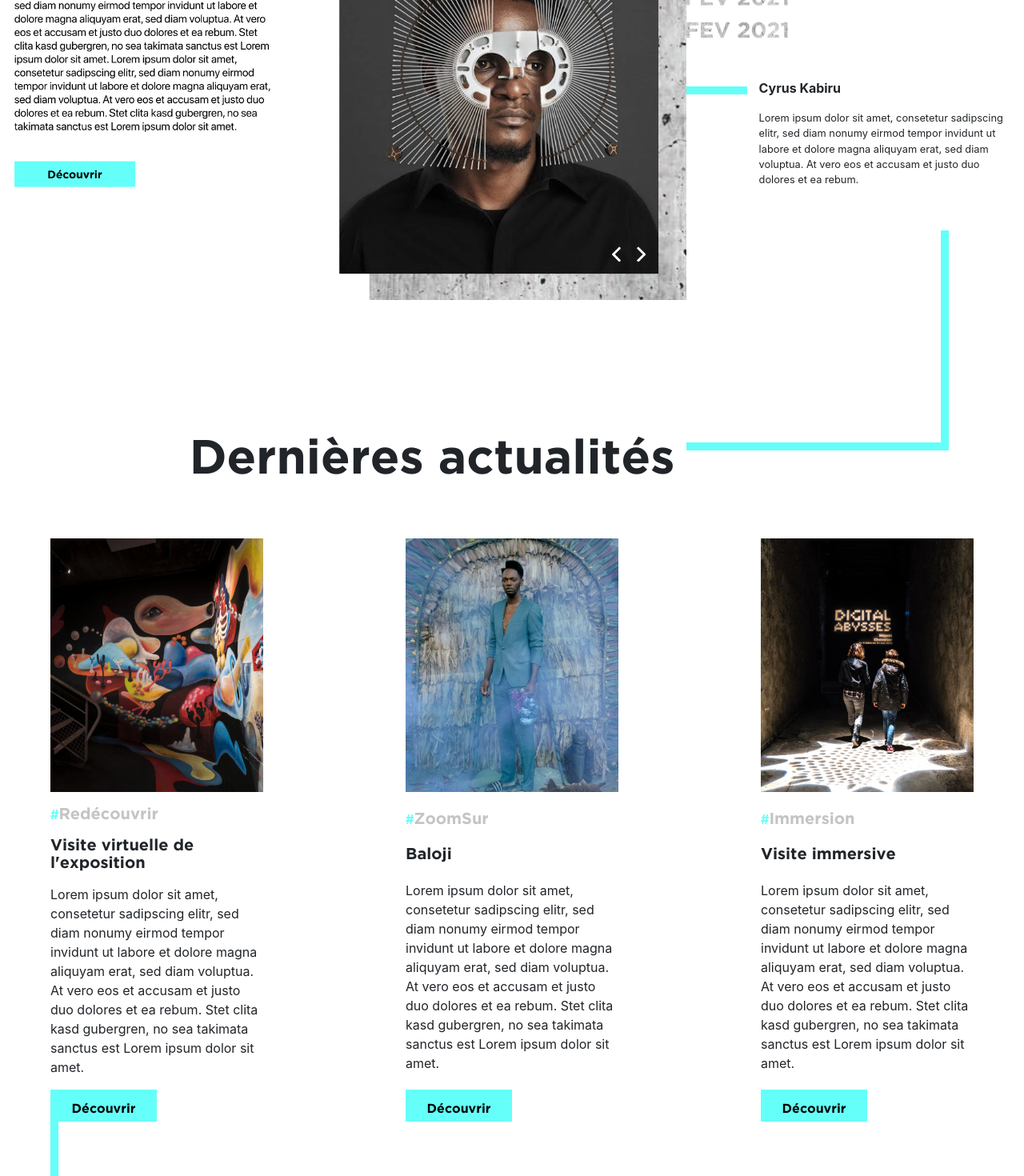
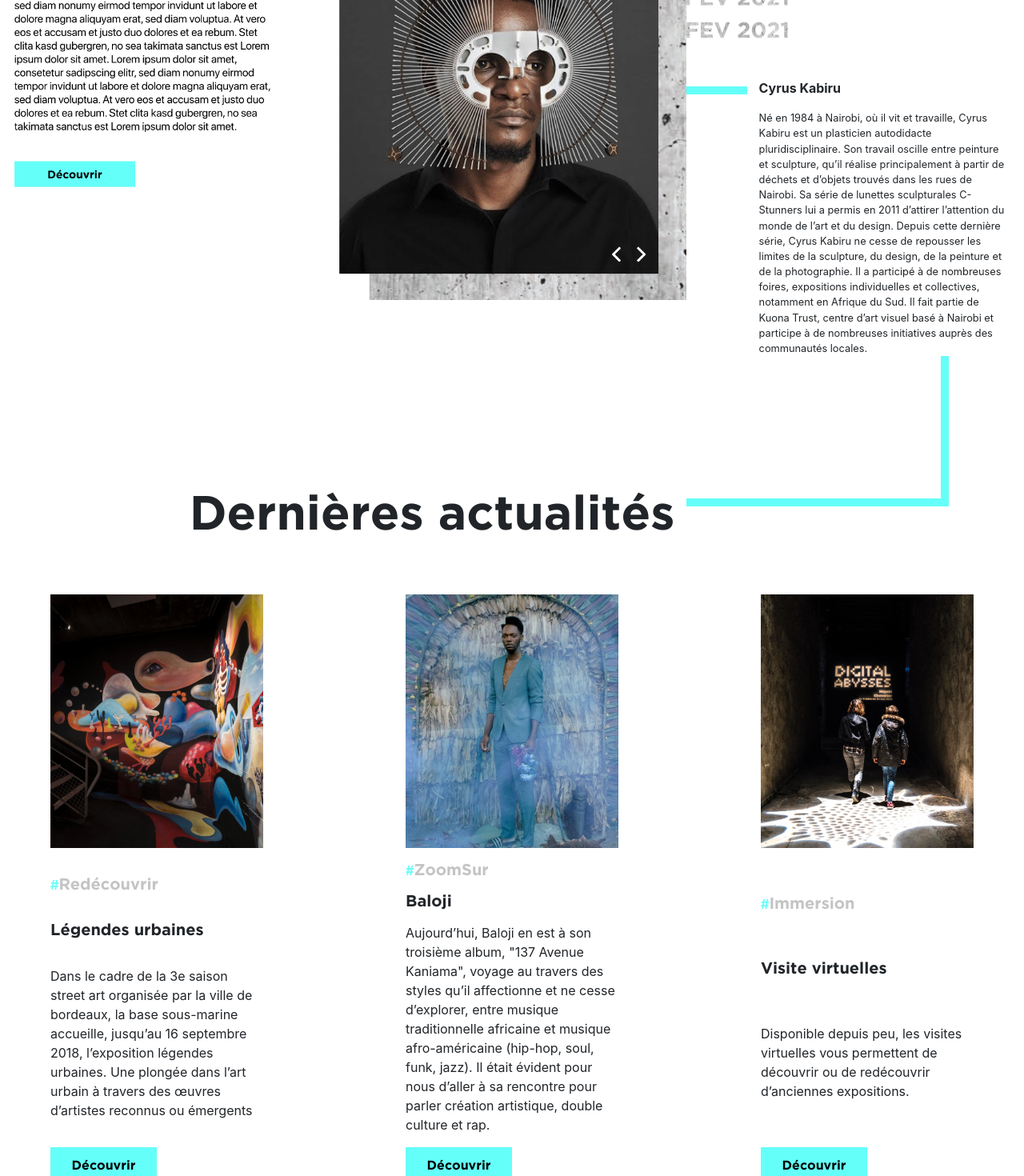
Before and after one commit to Mathieu33260/competition-m2, a Vue app: page /#/ in a window 1280 px wide. Shown: the part 1140-2610 px from the top of the page at 80% size. Built offline with nearby package versions, Linux system fonts and the light colour scheme.

Commit message:
add text

```diff
--- a/src/components/ExpoAfrique.vue
+++ b/src/components/ExpoAfrique.vue
@@ -15,9 +15,9 @@
                     </div>
 
                     <div style="font-size: 80%">
-                        La base sous-marine de Bordeaux est l’une des cinq bases construites sur le territoire français par les Allemands au cours de la Seconde Guerre mondiale, elle est à inclure dans l’ensemble hétérogène du Mur de l’Atlantique1. Cette fortification était considérée par Adolf Hitler (1889-1945) comme un véritable outil de propagande du IIIe Reich.
-                        <br><br>Le Führer avait imaginé qu’elle durerait mille ans, bien que les travaux engagés en 1940 n’arrivèrent jamais à leur terme. L’occupation du littoral français par les troupes nazies se traduit dans les grands ports par la construction de gigantesques abris bétonnés destinés à la protection de la précieuse force sous-marine italo-allemande.
-                        <br><br>Entre décembre 1940 et avril 1941, les chantiers supervisés par l’Ot-Einsatzgruppe West, branche de l’Organisation TODT affiliée à la France, et la Kriegsmarine sont initiés dans les ports stratégiques de Brest, Lorient, Saint-Nazaire et La Rochelle. À Bordeaux, les travaux débutent plus tardivement en septembre 1941. L’emplacement du port et ses bassins à flot situés au nord de la ville dans le quartier populaire de Bacalan paraît alors évident. En effet, depuis l’été 1940, des sous-marins italiens stationnent dans le bassin à flot n° 1 qui constitue alors, la première base bordelaise appelée « Betasom2 ».
+                        Africa2020 est un projet panafricain et pluridisciplinaire, centrée sur l'innovation dans les arts, les sciences, les technologies, l'entrepreneuriat et l'économie. L'éducation sera une question transversale pour le partage et la transmission de savoirs. Cette Saison inédite favorisera les mobilités, mettra à l'honneur les femmes dans tous les secteurs d'activité et ciblera en priorité la jeunesse. L'ambition d'Africa2020 est de créer un mouvement d'émancipation global à travers un engagement durable bâti autour des valeurs de la citoyenneté.
+                        <br><br>L’ Afrique est plus qu’un lieu de divertissement. Le but de cette exposition est de regarder et comprendre le monde d’un point de vue africain. On parle de l’expérience et du quotidien d’1,2 milliard de personnes réparties dans 54 pays, qui interagissent avec le monde qui les entoure. « Les autres habitants de la planète sont confrontés aux mêmes défis » souligne Cyrus Kabiru. Raison pour laquelle tous les projets proposés sont panafricains et élaborés en partenariat entre France et Afrique.
+                        <br><br>L’événement a été développé à l’initiative du président Emmanuel Macron mais le but n’est « ni de régler les différends de certains pays avec la France ni d’assurer le rayonnement de la France en Afrique » insiste N’Goné Fall. Que du contraire. C’est l’Afrique dans sa multiplicité de langues (anglais, portugais, français, etc.) et d’héritages qui se donnera à voir et bâtira des ponts avec 16 ou 17 QG répartis dans toute la France et les DomTom: Cayenne, Fort-de-France, Lyon, Nantes, Marseille, Paris, Reims,… du 1er juin au 15 décembre 2020.
                     </div>
                 </div>
             </b-col>
--- a/src/components/Home.vue
+++ b/src/components/Home.vue
@@ -37,8 +37,10 @@
                             <b>Cyrus Kabiru</b>
                         </div>
 
-                        <div style="font-size: 80%">
-                            Lorem ipsum dolor sit amet, consetetur sadipscing elitr, sed diam nonumy eirmod tempor invidunt ut labore et dolore magna aliquyam erat, sed diam voluptua. At vero eos et accusam et justo duo dolores et ea rebum.
+                        <div style="font-size: 80%; background-color: white">
+                            Né en 1984 à Nairobi, où il vit et travaille, Cyrus Kabiru est un plasticien autodidacte pluridisciplinaire. Son travail oscille entre peinture et sculpture, qu’il réalise principalement à partir de déchets et d’objets trouvés dans les rues de Nairobi.
+                            Sa série de lunettes sculpturales C-Stunners lui a permis en 2011 d’attirer l’attention du monde de l’art et du design. Depuis cette dernière série, Cyrus Kabiru ne cesse de repousser les limites de la sculpture, du design, de la peinture et de la photographie.
+                            Il a participé à de nombreuses foires, expositions individuelles et collectives, notamment en Afrique du Sud. Il fait partie de Kuona Trust, centre d’art visuel basé à Nairobi et participe à de nombreuses initiatives auprès des communautés locales.
                         </div>
                     </b-col>
                 </b-row>
@@ -50,7 +52,7 @@
                 <b class="align-self-end" style="font: Bold 60px Gotham; line-height: 150px">Dernières actualités</b>
             </b-col>
 
-            <b-col cols="3" style="border-right: 10px solid #65FFF9; border-bottom: 10px solid #65FFF9; bottom: 35%; height: 110%; margin-right: 30px;">
+            <b-col cols="3" style="z-index: -100; border-right: 10px solid #65FFF9; border-bottom: 10px solid #65FFF9; bottom: 35%; height: 110%; margin-right: 30px;">
 
             </b-col>
         </b-row>
@@ -60,10 +62,10 @@
                 <img src="../assets/Legendes_urbainesph_F_Deval_34_format_a5.png" style="width: 100%; height: auto">
                 <b class="mt-3" style="color: #65FFF9">#<span style="font: Bold 20px/22px Gotham; color: #C4C4C4;">Redécouvrir</span></b>
                 <div class="mt-3" style="font: Bold 20px/22px Gotham;">
-                    Visite virtuelle de l'exposition
+                    Légendes urbaines
                 </div>
                 <div class="mt-3">
-                    Lorem ipsum dolor sit amet, consetetur sadipscing elitr, sed diam nonumy eirmod tempor invidunt ut labore et dolore magna aliquyam erat, sed diam voluptua. At vero eos et accusam et justo duo dolores et ea rebum. Stet clita kasd gubergren, no sea takimata sanctus est Lorem ipsum dolor sit amet.
+                    Dans le cadre de la 3e saison street art organisée par la ville de bordeaux, la base sous-marine accueille, jusqu’au 16 septembre 2018, l’exposition légendes urbaines. Une plongée dans l’art urbain à travers des œuvres d’artistes reconnus ou émergents
                 </div>
                 <input @click="$router.push('/virtuelle')" class="mt-3" type="button" style="background-color: #65FFF9; width: 50%; font: Bold 16px Gotham; border: 0; height: 40px; padding-top: 10px" value="Découvrir">
             </b-col>
@@ -75,7 +77,7 @@
                     Baloji
                 </div>
                 <div class="mt-3">
-                    Lorem ipsum dolor sit amet, consetetur sadipscing elitr, sed diam nonumy eirmod tempor invidunt ut labore et dolore magna aliquyam erat, sed diam voluptua. At vero eos et accusam et justo duo dolores et ea rebum. Stet clita kasd gubergren, no sea takimata sanctus est Lorem ipsum dolor sit amet.
+                    Aujourd’hui, Baloji en est à son troisième album, "137 Avenue Kaniama", voyage au travers des styles qu’il affectionne et ne cesse d’explorer, entre musique traditionnelle africaine et musique afro-américaine (hip-hop, soul, funk, jazz). Il était évident pour nous d’aller à sa rencontre pour parler création artistique, double culture et rap.
                 </div>
                 <input @click="$router.push('/expo/1')" class="mt-3" type="button" style="background-color: #65FFF9; width: 50%; font: Bold 16px Gotham; border: 0; height: 40px; padding-top: 10px" value="Découvrir">
             </b-col>
@@ -84,10 +86,10 @@
                 <img src="../assets/Digital_Abysses_Ph_F_Deval_55_format_a5.png" style="width: 100%; height: auto">
                 <b class="mt-3" style="color: #65FFF9">#<span style="font: Bold 20px/22px Gotham; color: #C4C4C4;">Immersion</span></b>
                 <div class="mt-3" style="font: Bold 20px/22px Gotham;">
-                    Visite immersive
+                    Visite virtuelles
                 </div>
                 <div class="mt-3">
-                    Lorem ipsum dolor sit amet, consetetur sadipscing elitr, sed diam nonumy eirmod tempor invidunt ut labore et dolore magna aliquyam erat, sed diam voluptua. At vero eos et accusam et justo duo dolores et ea rebum. Stet clita kasd gubergren, no sea takimata sanctus est Lorem ipsum dolor sit amet.
+                    Disponible depuis peu, les visites virtuelles vous permettent de découvrir ou de redécouvrir d’anciennes expositions.
                 </div>
                 <input @click="$router.push('/visite')" class="mt-3" type="button" style="background-color: #65FFF9; width: 50%; font: Bold 16px Gotham; border: 0; height: 40px; padding-top: 10px" value="Découvrir">
             </b-col>
--- a/src/components/InfosPratique.vue
+++ b/src/components/InfosPratique.vue
@@ -13,8 +13,8 @@
                 </div>
 
                 <div>
-                    Lorem ipsum dolor sit amet, consetetur sadipscing elitr, sed diam nonumy eirmod tempor invidunt ut labore et dolore magna aliquyam erat, sed diam voluptua. At vero eos et accusam et justo duo dolores et ea rebum. Stet clita kasd gubergren, no sea takimata sanctus est Lorem ipsum dolor sit amet.
-                    Lorem ipsum dolor sit amet, consetetur sadipscing elitr, sed diam nonumy eirmod tempor invidunt ut labore et dolore magna aliquyam erat, sed diam voluptua. At vero eos et accusam et justo duo dolores et ea rebum. Stet clita kasd gubergren, no sea takimata sanctus est Lorem ipsum dolor sit amet.
+                    Les plans de chaque exposition sont disponibles sur place juste avant de commencer la visite. Il faut compter 1h30 en moyenne pour parcourir toutes les oeuvres d’une exposition.
+                    Pour bien visiter ensemble, en toute sécurité, il est interdit de consommer de la nourriture sur le site du Centre. En cette période de COVID-19, comme dans tout espace ouvert au public, les gestes barrières et la distance physique devront être respectés. Des masques sont en ventes à l’accueil.
                 </div>
 
                 <input type="button" style="background-color: #65FFF9; width: 30%; font: Bold 16px Gotham; border: 0; height: 40px; padding-top: 10px" value="Billeterie">
--- a/src/components/LeCentre.vue
+++ b/src/components/LeCentre.vue
@@ -54,7 +54,7 @@
                 </div>
 
                 <div style="font-size: 80%">
-                    Lorem ipsum dolor sit amet, consetetur sadipscing elitr, sed diam nonumy eirmod tempor invidunt ut labore et dolore magna aliquyam erat, sed diam voluptua. Lorem ipsum dolor sit amet, consetetur sadipscing elitr, sed diam nonumy eirmod tempor invidunt ut labore et dolore magna aliquyam erat, sed diam voluptua. At vero eos et accusam et justo duo dolores et ea rebum. Stet clita kasd gubergren, no sea takimata sanctus est Lorem ipsum dolor sit amet. Lorem ipsum dolor sit amet, consetetur sadipscing elitr, sed diam nonumy eirmod tempor invidunt ut labore et dolore magna aliquyam erat, sed diam voluptua. At vero eos et accusam et justo duo dolores et ea rebum. Stet clita kasd gubergren, no sea takimata sanctus est Lorem ipsum dolor sit amet. Lorem ipsum dolor sit amet, consetetur sadipscing elitr, sed diam nonumy eirmod tempor invidunt ut labore et dolore magna aliquyam erat, sed diam voluptua. At vero eos et accusam et justo duo dolores et ea rebum.
+                    Depuis 2000, la Ville de Bordeaux développe dans les espaces d’exposition de l’annexe, équipement phare de la politique culturelle, une programmation artistique résolument tournée vers les formes émergentes et emblématiques de la création contemporaine. Trois expositions y sont proposées chaque année qui attirent plus de 100000 visiteurs. Ces expositions ont pour ambition de révéler l’architecture de ce bâtiment atypique grâce à l’intervention d’artistes contemporains confirmés et émergents. 2020 marque un tournant dans l’histoire de la Base sous-marine avec l’arrivée de la société Culturespace et de ses Bassins de Lumières. Cette cohabitation révèle de grands enjeux communicationnels pour les espaces d’expositions municipaux.
                 </div>
 
                 <div style="width: 10%">
```
